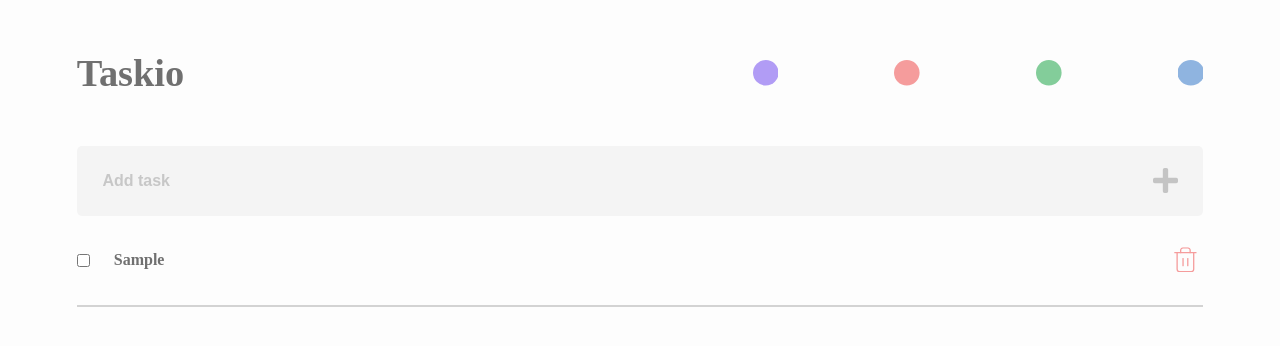
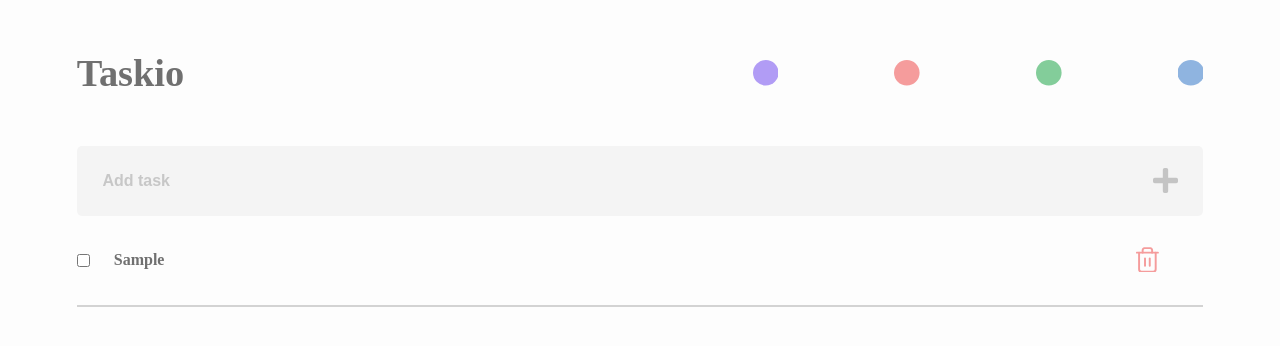
Before and after one commit to martijnjongman/taskio, a Vue app: page / in a window 1280 px wide. Both pictures are taken after typing "Sample" into the empty fields and a click on the button 1165 px from the left and 180 px from the top of the page. Shown: the top 346 px of the page. Built offline with nearby package versions, Linux system fonts and the light colour scheme.

Commit message:
add delete buttona and local storage

```diff
--- a/src/components/Taskbar.vue
+++ b/src/components/Taskbar.vue
@@ -11,9 +11,8 @@
         </form>
     </div>
 
-    <ul>
-        <li class="task" v-for="task in tasks" :key="task.id">
-
+    <ul class="list">
+        <li class="task" v-for="(task, index) in tasks" :key="task.id">
 
             <div class="field">
                 <input @click="toggleDone(task)" type="checkbox" id="blue" />
@@ -21,21 +20,20 @@
                 <p :class="{ done : task.done}">{{task.content}}</p>
             </div>
 
-
-            <button class="taskBtn">
+            <button class="taskBtn" @click="removeTodo(index)">
                 <svg xmlns="http://www.w3.org/2000/svg" width="34.833" height="38.482" viewBox="0 0 34.833 38.482">
                     <g id="Icon_feather-trash-2" data-name="Icon feather-trash-2" transform="translate(1 1)">
-                        <path id="Path_2" data-name="Path 2" d="M4.5,9H37.333" transform="translate(-4.5 -1.704)" fill="none" stroke="#f59c9c" stroke-linecap="round" stroke-linejoin="round" stroke-width="2"/>
-                        <path id="Path_3" data-name="Path 3" d="M33.037,10.3V35.833a3.648,3.648,0,0,1-3.648,3.648H11.148A3.648,3.648,0,0,1,7.5,35.833V10.3m5.472,0V6.648A3.648,3.648,0,0,1,16.62,3h7.3a3.648,3.648,0,0,1,3.648,3.648V10.3" transform="translate(-3.852 -3)" fill="none" stroke="#f59c9c" stroke-linecap="round" stroke-linejoin="round" stroke-width="2"/>
-                        <path id="Path_4" data-name="Path 4" d="M15,16.5V27.444" transform="translate(-2.231 -0.083)" fill="none" stroke="#f59c9c" stroke-linecap="round" stroke-linejoin="round" stroke-width="2"/>
-                        <path id="Path_5" data-name="Path 5" d="M21,16.5V27.444" transform="translate(-0.935 -0.083)" fill="none" stroke="#f59c9c" stroke-linecap="round" stroke-linejoin="round" stroke-width="2"/>
+                        <path id="Path_2" data-name="Path 2" d="M4.5,9H37.333" transform="translate(-4.5 -1.704)" fill="none" stroke="#f59c9c" stroke-linecap="round" stroke-linejoin="round" stroke-width="3"/>
+                        <path id="Path_3" data-name="Path 3" d="M33.037,10.3V35.833a3.648,3.648,0,0,1-3.648,3.648H11.148A3.648,3.648,0,0,1,7.5,35.833V10.3m5.472,0V6.648A3.648,3.648,0,0,1,16.62,3h7.3a3.648,3.648,0,0,1,3.648,3.648V10.3" transform="translate(-3.852 -3)" fill="none" stroke="#f59c9c" stroke-linecap="round" stroke-linejoin="round" stroke-width="3"/>
+                        <path id="Path_4" data-name="Path 4" d="M15,16.5V27.444" transform="translate(-2.231 -0.083)" fill="none" stroke="#f59c9c" stroke-linecap="round" stroke-linejoin="round" stroke-width="3"/>
+                        <path id="Path_5" data-name="Path 5" d="M21,16.5V27.444" transform="translate(-0.935 -0.083)" fill="none" stroke="#f59c9c" stroke-linecap="round" stroke-linejoin="round" stroke-width="3"/>
                     </g>
                 </svg>
             </button>
         </li>
     </ul>
 
-    <div v-if="tasks.length == 0" class="tasksPreload">
+    <div v-if="tasks.length === 0" class="tasksPreload">
         <svg xmlns="http://www.w3.org/2000/svg" width="69.73" height="58.839" viewBox="0 0 69.73 58.839">
             <path id="Icon_awesome-tasks" data-name="Icon awesome-tasks" d="M19.014,2.729a1.634,1.634,0,0,0-2.315,0L8.026,11.351,4.934,8.338a1.634,1.634,0,0,0-2.315,0L.481,10.479a1.634,1.634,0,0,0,0,2.315L6.962,19.25a1.741,1.741,0,0,0,2.4,0l2.123-2.127,9.833-9.832a1.647,1.647,0,0,0,.012-2.315Zm0,21.68a1.634,1.634,0,0,0-2.315,0L8.026,33.087l-3.092-3.01a1.634,1.634,0,0,0-2.315,0L.481,32.214a1.634,1.634,0,0,0,0,2.315L6.946,41a1.739,1.739,0,0,0,2.4,0l2.138-2.137,9.833-9.836a1.634,1.634,0,0,0,.012-2.3Zm-10.3,23.6a6.538,6.538,0,1,0,0,13.074,6.537,6.537,0,0,0,0-13.074Zm58.835,2.179H28.328a2.179,2.179,0,0,0-2.179,2.179v4.358a2.179,2.179,0,0,0,2.179,2.179H67.551a2.179,2.179,0,0,0,2.179-2.179V52.371A2.179,2.179,0,0,0,67.551,50.191Zm0-43.581H28.328a2.179,2.179,0,0,0-2.179,2.179v4.358a2.179,2.179,0,0,0,2.179,2.179H67.551a2.179,2.179,0,0,0,2.179-2.179V8.789A2.179,2.179,0,0,0,67.551,6.61Zm0,21.791H28.328a2.179,2.179,0,0,0-2.179,2.179v4.358a2.179,2.179,0,0,0,2.179,2.179H67.551a2.179,2.179,0,0,0,2.179-2.179V30.58A2.179,2.179,0,0,0,67.551,28.4Z" transform="translate(0 -2.248)" fill="#b4b4b4"/>
         </svg>
@@ -48,8 +46,13 @@ import { ref } from 'vue';
 
 export default{
     setup(){
+        //New reactive string
         const newTask = ref('');
-        const tasks = ref([]);
+
+        //New reactive array, stores local data in the array
+        const defaultArray = ref([]);
+        const tasksData = JSON.parse(localStorage.getItem('tasks')) || defaultArray;
+        const tasks = ref(tasksData);
 
         function addNewTask(){
             tasks.value.push({
@@ -58,11 +61,22 @@ export default{
                 content: newTask.value,
             });
             newTask.value = "";
-            console.log(tasks);
+            saveData();
         }
 
         function toggleDone(task){
             task.done = !task.done;
+            saveData();
+        }
+
+        function removeTodo(index){
+            tasks.value.splice(index, 1);
+            saveData();
+        }
+
+        function saveData () {
+            const storageData = JSON.stringify(tasks.value);
+            localStorage.setItem('tasks', storageData);
         }
 
         return{
@@ -70,6 +84,8 @@ export default{
             newTask,
             addNewTask,
             toggleDone,
+            removeTodo,
+            saveData,
         };
     }
 }
@@ -78,6 +94,7 @@ export default{
 <style scope lang="scss">
     .taskbar{
         padding-top: clamp(2rem, 4vw, 6rem);
+        flex: none;
         .inputfield{
             width: 100%;
             border-radius: 5px;
@@ -118,24 +135,32 @@ export default{
             }
         }
     }
+    .list{
+    max-width: 100%;
         .task{
             display: flex;
             justify-content: space-between;
             padding: 1.5rem 0;
             border-bottom: solid lightgray 2px;
+            max-width: 100%;
             .field{
             display: flex;
             align-items: center;
+            width: 90%;
                 p{
                     font-weight: 700;
                     padding: 0 1.5rem;
+                    word-wrap: break-word;
+                    max-width: 80%;
                 }
             }
             .taskBtn{
+                width: 10%;
                 background: none;
                 border: none;
                 cursor: pointer;
                 transform: scale(0.65);
+            }
         }
     }
     .done{
@@ -143,8 +168,8 @@ export default{
     }
     .tasksPreload{
         display: flex;
+        flex: auto;
         flex-direction: column;
-        flex: auto;
         align-items: center;
         justify-content: center;
         p{
--- a/src/views/Main.vue
+++ b/src/views/Main.vue
@@ -1,7 +1,11 @@
 <template>
   <div class="main">
-    <Head />
-    <Taskbar />
+    <div class="main__header">
+      <Head />
+    </div>
+    <div class="main__tasks">
+      <Taskbar />
+    </div>
   </div>
 </template>
 
@@ -27,12 +31,20 @@ export default {
     font-family: 'montserrat';
     color: #707070;
     background-color: #fdfdfd;
-    max-width: 100%;
+    max-width: 100vw;
     height: 100vh;
     padding-left: clamp(2rem, 6vw, 16rem);
     padding-right: clamp(2rem, 6vw, 16rem);
     padding-top: clamp(2rem, 4vw, 6rem);
     display: flex;
     flex-direction: column;
+    .main__header{
+      flex: none;
+    }
+    .main__tasks{
+      display: flex;
+      flex-direction: column;
+      flex: auto;
+    }
   }
 </style>
```
Also changed, not shown: src/components/Tasks.vue (deleted, +0 -29 lines). Lines whose indentation alone changed are shown as unchanged.
